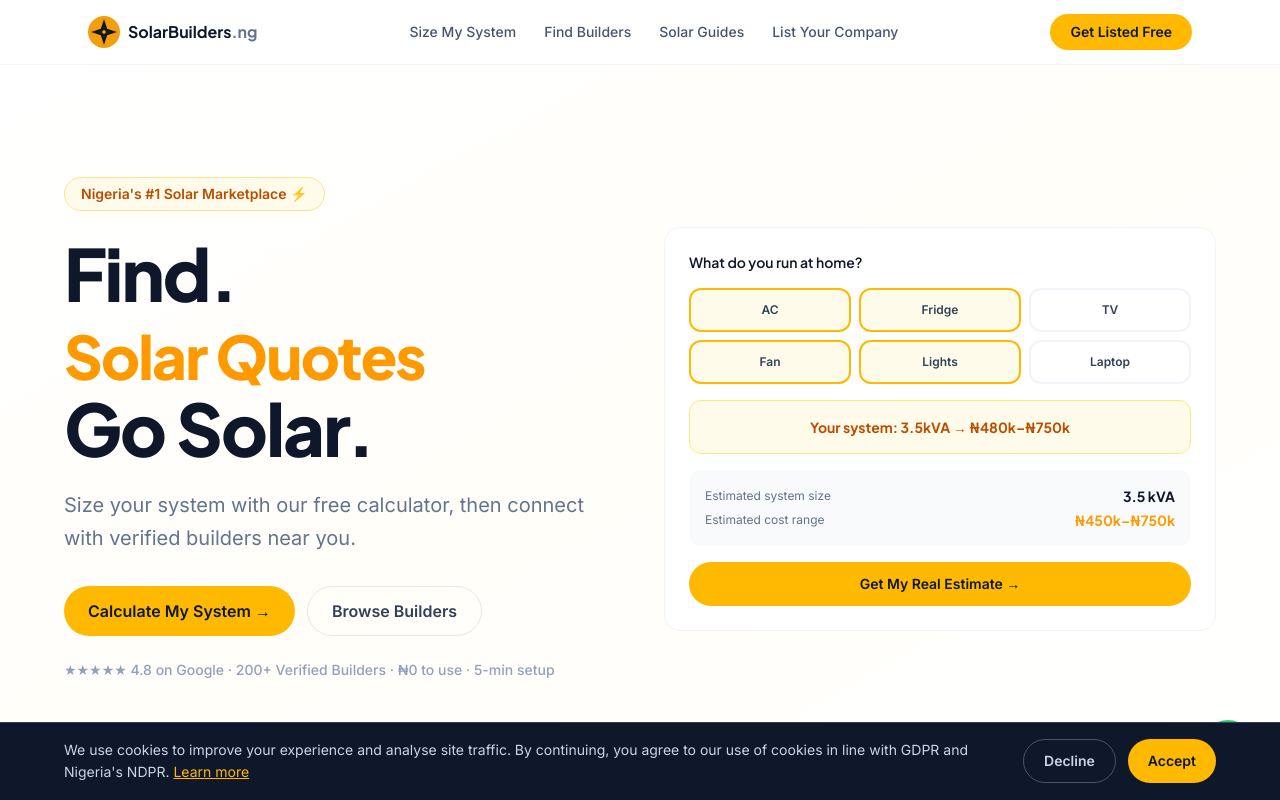
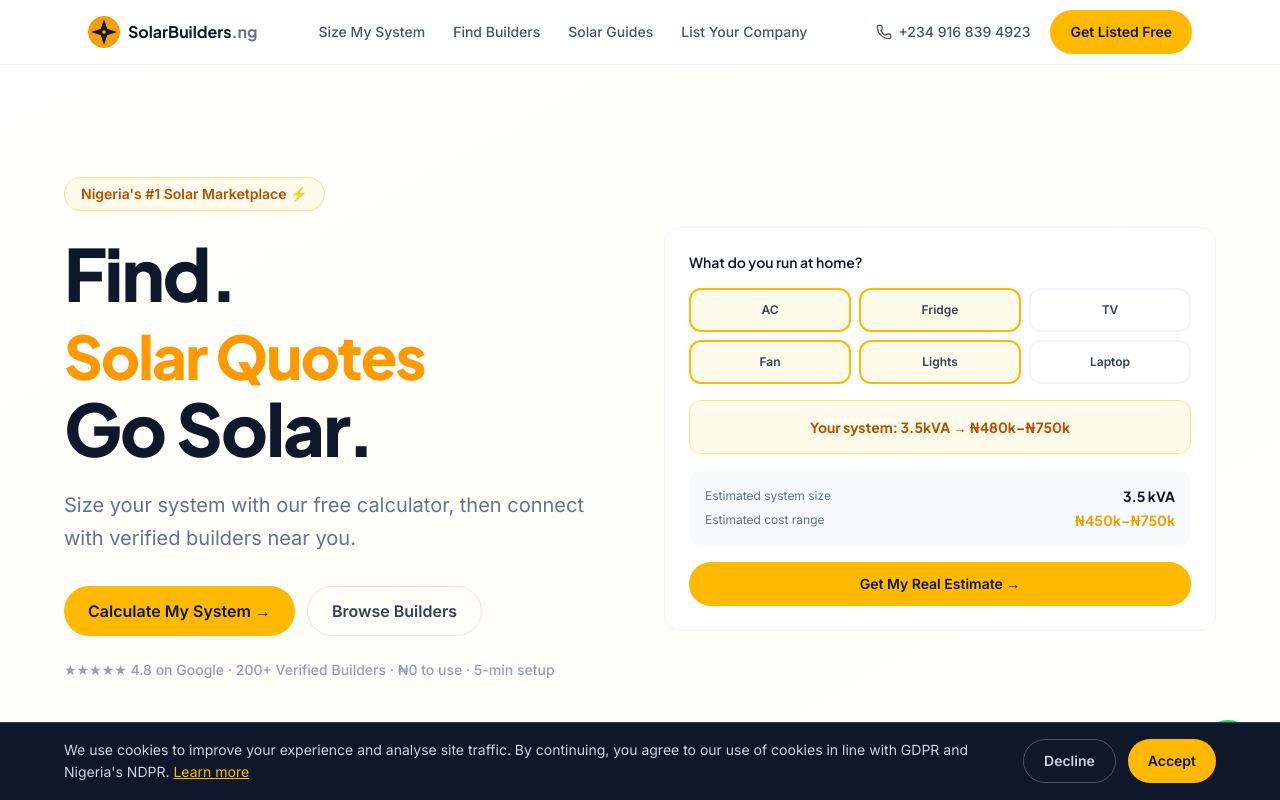
Before and after one commit to aviclaw01/solarbuilders-ng, a Next.js app: page / in a window 1280 px wide. Shown: the top 800 px of the page. Built offline with nearby package versions, Linux system fonts and the light colour scheme.

Commit message:
fix: add phone number to nav, min 44px touch targets, underline on hover

```diff
--- a/components/ui/Navbar.tsx
+++ b/components/ui/Navbar.tsx
@@ -1,7 +1,7 @@
 'use client';
 import Link from 'next/link';
 import { useState, useEffect } from 'react';
-import { X, Menu } from 'lucide-react';
+import { X, Menu, Phone } from 'lucide-react';
 import Logo from '@/components/ui/Logo';
 
 export default function Navbar() {
@@ -31,23 +31,32 @@
         <div className="max-w-6xl mx-auto px-6">
           <div className="flex items-center justify-between h-16">
             {/* Logo */}
-            <Link href="/" className="flex items-center">
+            <Link href="/" className="flex items-center min-h-[44px] min-w-[44px]">
               <Logo variant="horizontal" size="md" colorMode="light" />
             </Link>
 
             {/* Desktop nav */}
             <div className="hidden md:flex items-center gap-7">
               {navLinks.map(({ href, label }) => (
-                <Link key={href} href={href} className="text-slate-600 text-sm hover:text-slate-900 transition-colors font-medium">
+                <Link key={href} href={href} className="text-slate-600 text-sm hover:text-slate-900 transition-colors font-medium min-h-[44px] flex items-center underline-offset-4 hover:underline">
                   {label}
                 </Link>
               ))}
             </div>
 
             <div className="hidden md:flex items-center gap-3">
+              {/* Phone number */}
+              <a
+                href="tel:+2349168394923"
+                className="flex items-center gap-1.5 text-slate-600 text-sm font-medium hover:text-amber-600 transition-colors min-h-[44px] px-2"
+                aria-label="Call SolarBuilders.ng"
+              >
+                <Phone className="w-4 h-4" />
+                <span className="hidden lg:inline">+234 916 839 4923</span>
+              </a>
               <Link
                 href="/for-builders"
-                className="bg-amber-400 hover:bg-amber-500 text-slate-900 px-5 py-2 rounded-full text-sm font-semibold transition-all"
+                className="bg-amber-400 hover:bg-amber-500 text-slate-900 px-5 py-2.5 rounded-full text-sm font-semibold transition-all min-h-[44px] flex items-center"
               >
                 Get Listed Free
               </Link>
@@ -56,7 +65,7 @@
             {/* Mobile menu button */}
             <button
               onClick={() => setOpen(true)}
-              className="md:hidden text-slate-900 p-2"
+              className="md:hidden text-slate-900 p-2 min-h-[44px] min-w-[44px] flex items-center justify-center"
               aria-label="Open menu"
             >
               <Menu className="w-6 h-6" />
@@ -68,33 +77,51 @@
       {/* Mobile menu overlay */}
       {open && (
         <div className="fixed inset-0 bg-white z-[200] flex flex-col p-6">
-          <div className="flex justify-between items-center mb-12">
+          <div className="flex justify-between items-center mb-8">
             <Link href="/" className="flex items-center" onClick={() => setOpen(false)}>
               <Logo variant="horizontal" size="md" colorMode="light" />
             </Link>
-            <button onClick={() => setOpen(false)} className="text-slate-900 p-2" aria-label="Close menu">
+            <button onClick={() => setOpen(false)} className="text-slate-900 p-2 min-h-[44px] min-w-[44px] flex items-center justify-center" aria-label="Close menu">
               <X className="w-6 h-6" />
             </button>
           </div>
 
-          <div className="flex flex-col gap-6">
+          <div className="flex flex-col gap-2">
             {navLinks.map(({ href, label }) => (
               <Link
                 key={href}
                 href={href}
                 onClick={() => setOpen(false)}
-                className="font-heading text-slate-900 font-semibold text-xl border-b border-slate-100 pb-4"
+                className="font-heading text-slate-900 font-semibold text-xl border-b border-slate-100 py-4 min-h-[56px] flex items-center underline-offset-4"
               >
                 {label}
               </Link>
             ))}
+            {/* Phone in mobile menu */}
+            <a
+              href="tel:+2349168394923"
+              className="flex items-center gap-2 text-slate-600 font-medium text-base py-4 border-b border-slate-100 min-h-[56px]"
+              onClick={() => setOpen(false)}
+            >
+              <Phone className="w-5 h-5 text-amber-500" />
+              +234 916 839 4923
+            </a>
           </div>
 
-          <div className="mt-auto">
+          <div className="mt-auto space-y-3">
+            <a
+              href="https://wa.me/2349168394923"
+              target="_blank"
+              rel="noopener noreferrer"
+              onClick={() => setOpen(false)}
+              className="flex items-center justify-center gap-2 w-full bg-[#25D366] hover:bg-[#22c55e] text-white py-4 rounded-full font-heading font-bold text-lg transition-all min-h-[56px]"
+            >
+              WhatsApp Us →
+            </a>
             <Link
               href="/for-builders"
               onClick={() => setOpen(false)}
-              className="block w-full bg-amber-400 hover:bg-amber-500 text-slate-900 py-4 rounded-full text-center font-heading font-bold text-lg transition-all"
+              className="flex items-center justify-center w-full bg-amber-400 hover:bg-amber-500 text-slate-900 py-4 rounded-full font-heading font-bold text-lg transition-all min-h-[56px]"
             >
               Get Listed Free →
             </Link>
```
